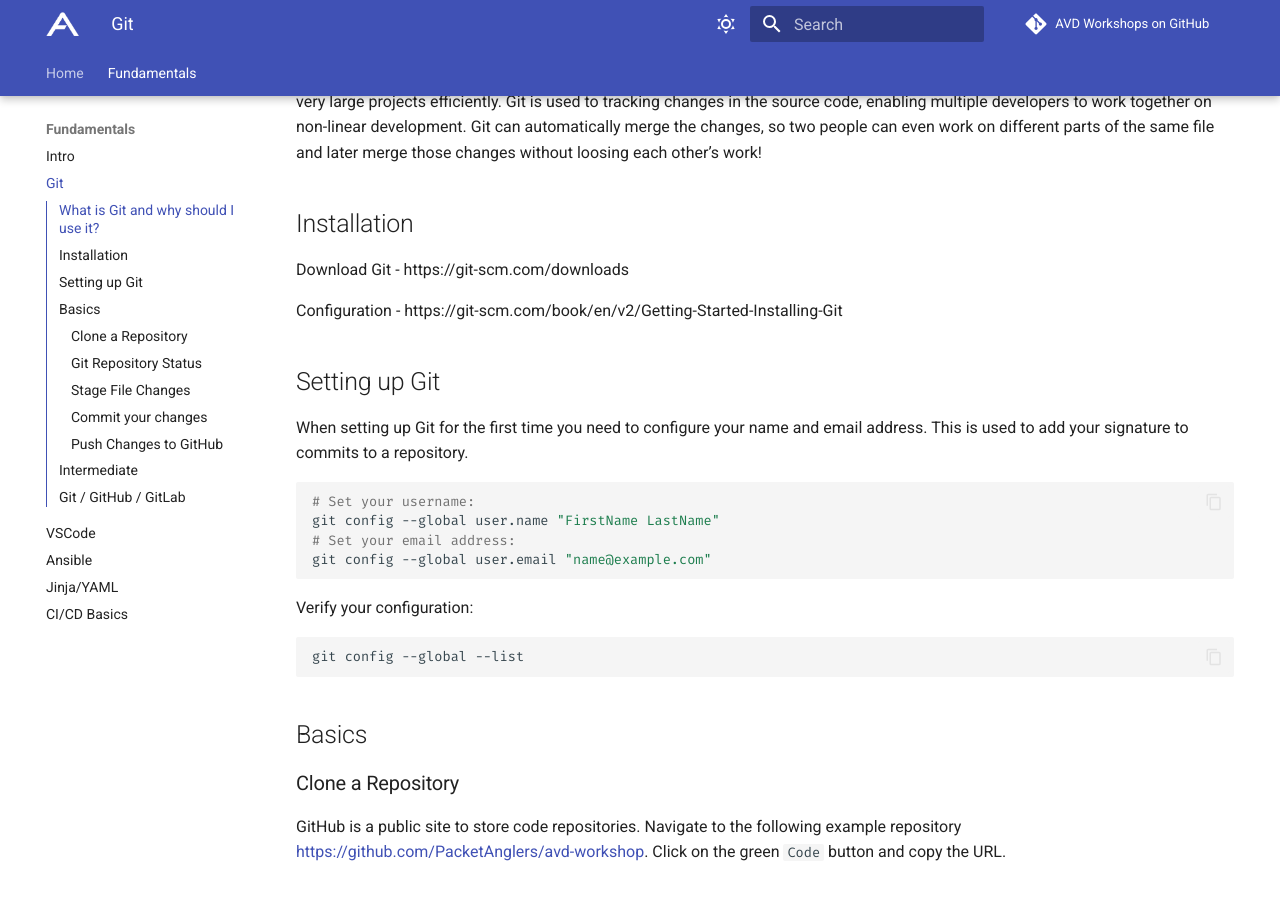
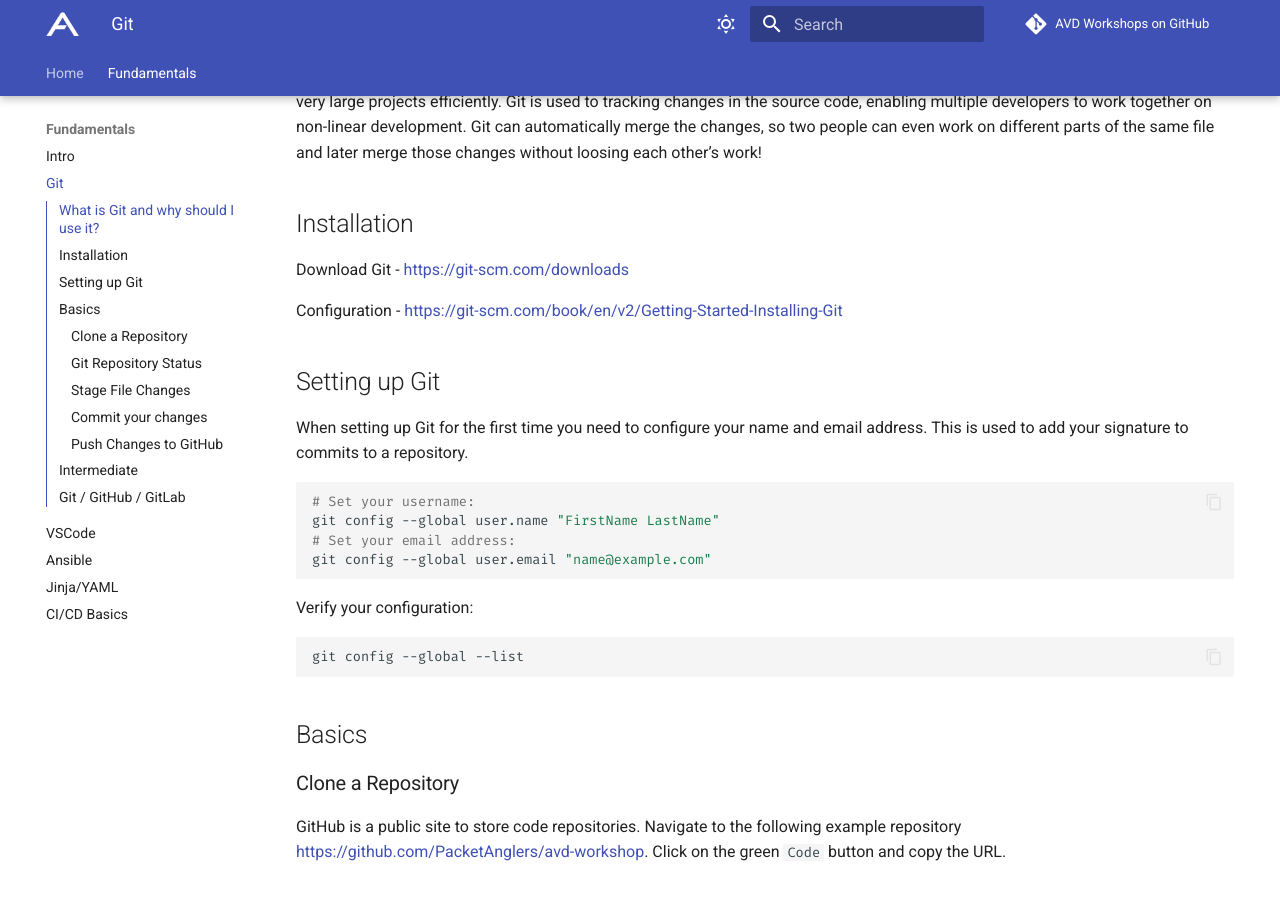
Before and after one commit to aristanetworks/avd-workshops, an MkDocs documentation site: the page built from workshops/git.md, in a window 1280 px wide and 900 px high, scrolled down 305 px. Built offline with MkDocs 1.6.1 and Material for MkDocs 9.7.7, drawn with Linux system fonts in a browser that asks for light colours; comment, search, counter and statistics services are not loaded; some of the changed lines change nothing that is shown.

Commit message:
updated links

```diff
--- a/workshops/git.md
+++ b/workshops/git.md
@@ -8,9 +8,9 @@
 
 ## Installation
 
-Download Git - https://git-scm.com/downloads
+Download Git - [https://git-scm.com/downloads](https://git-scm.com/downloads)
 
-Configuration - https://git-scm.com/book/en/v2/Getting-Started-Installing-Git
+Configuration - [https://git-scm.com/book/en/v2/Getting-Started-Installing-Git](https://git-scm.com/book/en/v2/Getting-Started-Installing-Git)
 
 ## Setting up Git
 
```
